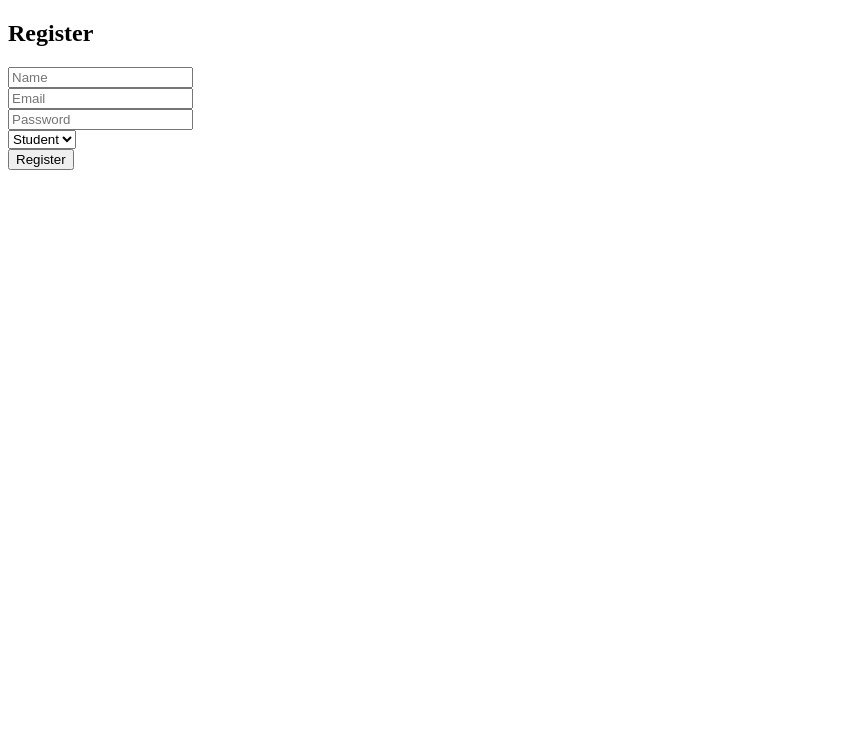
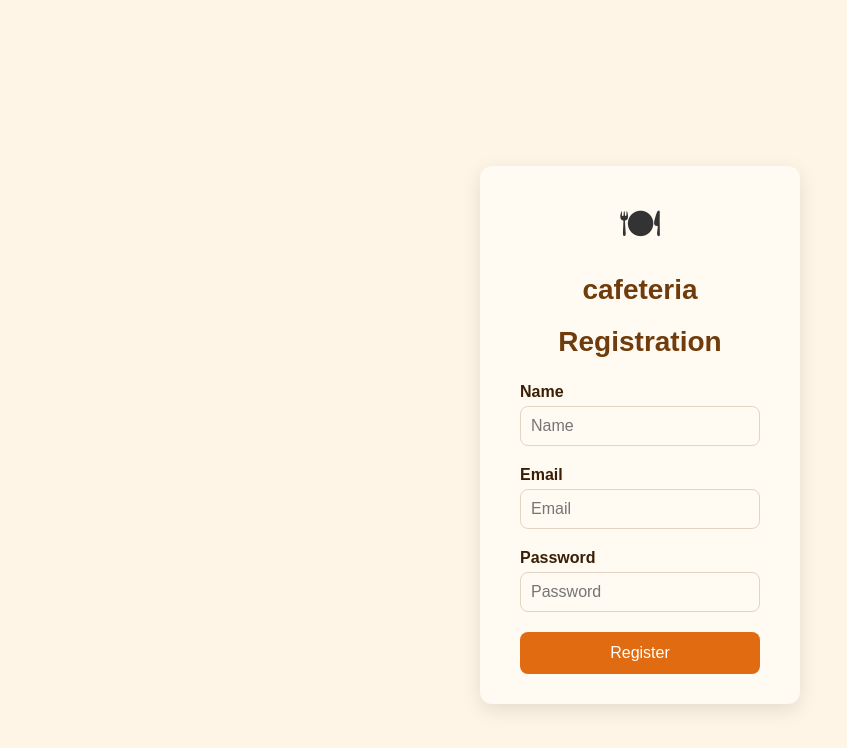
Before and after one commit to NungariBri/cafuu, a website: page public/register.html in a window 1280 px wide. Shown: the whole page, without its empty margins (0-847 px from the left). Drawn offline with Linux system fonts and the light colour scheme.

Commit message:
reg and login form updated

```diff
--- a/public/register.html
+++ b/public/register.html
@@ -1,20 +1,32 @@
 <!DOCTYPE html>
-<html>
+<html lang="en">
 <head>
-  <title>Register</title>
+  <meta charset="UTF-8" />
+  <meta name="viewport" content="width=device-width, initial-scale=1.0"/>
+  <title>Cafeteria Registration</title>
+  <link rel="stylesheet" href="styles.css" />
 </head>
-<body>
-  <h2>Register</h2>
-  <form id="registerForm">
-    <input type="text" placeholder="Name" name="name" required><br>
-    <input type="email" placeholder="Email" name="email" required><br>
-    <input type="password" placeholder="Password" name="password" required><br>
-    <select name="role">
-      <option value="student">Student</option>
-      <option value="admin">Admin</option>
-    </select><br>
-    <button type="submit">Register</button>
-  </form>
+<body class="register-body">
+  <div class="register-container">
+    <div class="register-icon">🍽</div>
+    <h1>cafeteria</h1>
+    <h2>Registration</h2>
+
+    <form id="registerForm">
+      <label for="name">Name</label>
+      <input type="text" name="name" placeholder="Name" required />
+
+      <label for="email">Email</label>
+      <input type="email" name="email" placeholder="Email" required />
+
+      <label for="password">Password</label>
+      <input type="password" name="password" placeholder="Password" required />
+
+
+
+      <button type="submit">Register</button>
+    </form>
+  </div>
 
   <script>
     const form = document.getElementById('registerForm');
--- a/public/styles.css
+++ b/public/styles.css
@@ -426,3 +426,72 @@ body:not(.dark-mode) section {
     color: #ccc;
     transition: color 0.2s;
   }
+  body.register-body {
+    background-color: #fff5e6;
+    font-family: 'Segoe UI', sans-serif;
+    display: flex;
+    justify-content: center;
+    align-items: center;
+    height: 100vh;
+  }
+
+  .register-container {
+    background-color: #fffaf2;
+    border-radius: 12px;
+    padding: 30px 40px;
+    width: 320px;
+    box-shadow: 0 6px 20px rgba(0, 0, 0, 0.1);
+    text-align: center;
+  }
+
+  .register-icon {
+    font-size: 40px;
+    margin-bottom: 10px;
+  }
+
+  .register-container h1 {
+    color: #703c0b;
+    margin: 0;
+    font-size: 28px;
+    font-weight: bold;
+  }
+
+  .register-container h2 {
+    color: #703c0b;
+    margin-bottom: 25px;
+  }
+
+  form label {
+    display: block;
+    text-align: left;
+    margin-bottom: 5px;
+    color: #3a1e06;
+    font-weight: bold;
+  }
+
+  form input,
+  form select {
+    width: 100%;
+    padding: 10px;
+    border-radius: 8px;
+    border: 1px solid #e0d6c3;
+    margin-bottom: 20px;
+    font-size: 16px;
+    background-color: #fffaf2;
+  }
+
+  form button {
+    width: 100%;
+    background-color: #e16b11;
+    color: white;
+    border: none;
+    padding: 12px;
+    font-size: 16px;
+    border-radius: 8px;
+    cursor: pointer;
+    transition: 0.3s;
+  }
+
+  form button:hover {
+    background-color: #c0550e;
+  }
```
Also changed, not shown: public/login.html (+26 -11 lines), routes/auth.js (+18 -11 lines).
